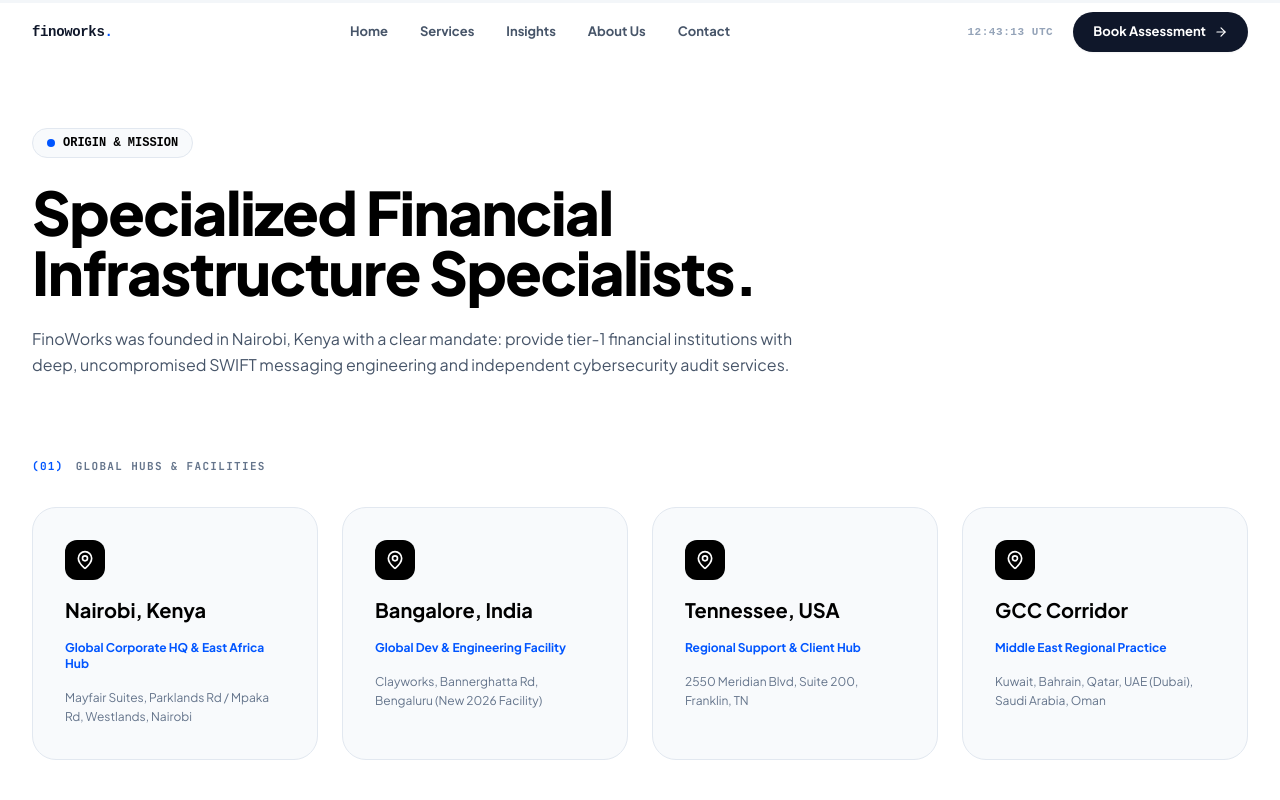
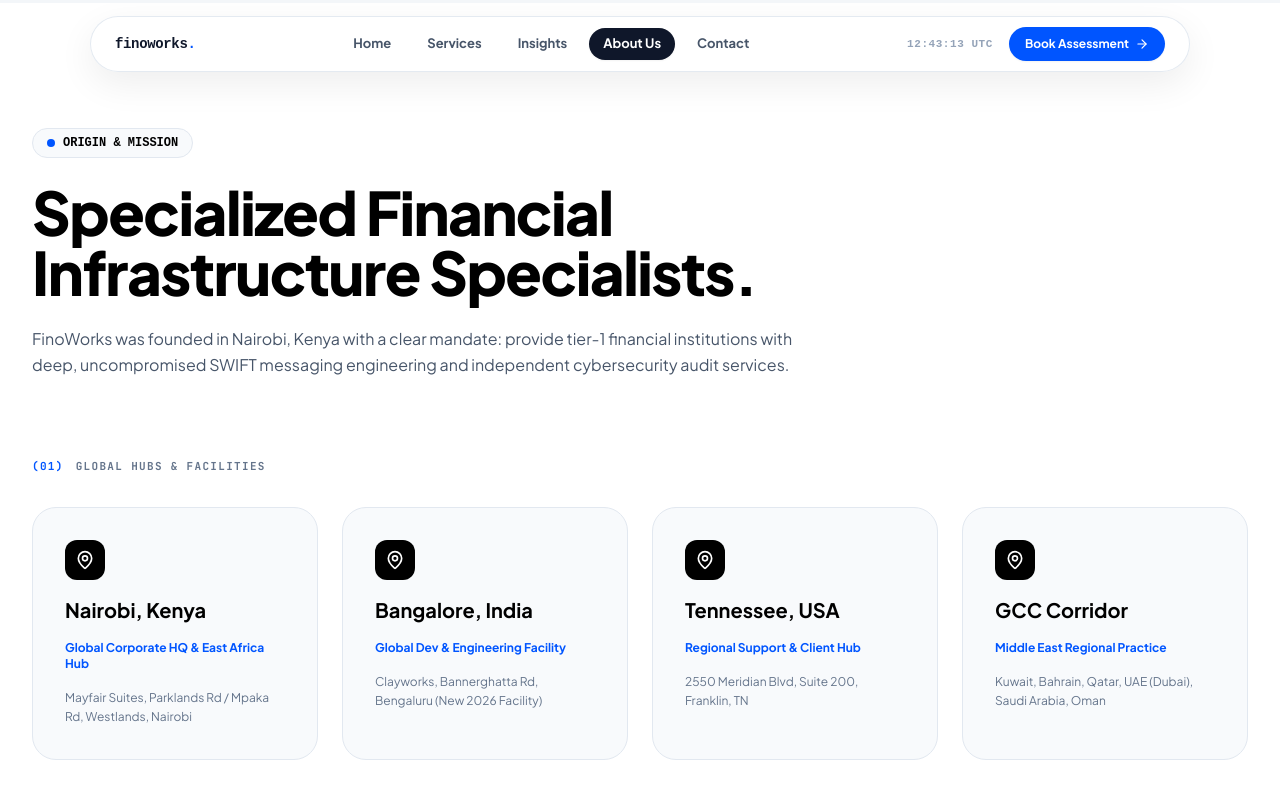
Before and after one commit to SELIXX07/finoworks-web, a Next.js app: page /about-us in a window 1280 px wide. Shown: the top 800 px of the page. Built offline with nearby package versions, Linux system fonts and the light colour scheme.

Commit message:
feat: center floating pill navbar, add dynamic animated aurora mesh background, and smooth entry animations

```diff
--- a/app/globals.css
+++ b/app/globals.css
@@ -83,6 +83,37 @@
 }
 
 /* ──────────────────────────────────────────────
+   PAGE LOAD ENTRY KEYFRAMES
+──────────────────────────────────────────────── */
+@keyframes fadeInUp {
+  from {
+    opacity: 0;
+    transform: translateY(32px);
+  }
+  to {
+    opacity: 1;
+    transform: translateY(0);
+  }
+}
+
+@keyframes scaleIn {
+  from {
+    opacity: 0;
+    transform: scale(0.96) translateY(20px);
+  }
+  to {
+    opacity: 1;
+    transform: scale(1) translateY(0);
+  }
+}
+
+.hero-anim-1 { animation: fadeInUp 0.8s cubic-bezier(0.16, 1, 0.3, 1) forwards; }
+.hero-anim-2 { animation: fadeInUp 0.85s cubic-bezier(0.16, 1, 0.3, 1) 0.1s forwards; opacity: 0; }
+.hero-anim-3 { animation: fadeInUp 0.9s cubic-bezier(0.16, 1, 0.3, 1) 0.2s forwards; opacity: 0; }
+.hero-anim-4 { animation: fadeInUp 0.95s cubic-bezier(0.16, 1, 0.3, 1) 0.3s forwards; opacity: 0; }
+.hero-anim-map { animation: scaleIn 1s cubic-bezier(0.16, 1, 0.3, 1) 0.25s forwards; opacity: 0; }
+
+/* ──────────────────────────────────────────────
    SCROLL REVEAL (.home-reveal → .did-enter)
 ──────────────────────────────────────────────── */
 .home-reveal {
@@ -91,7 +122,7 @@
   transition:
     opacity 0.75s cubic-bezier(0.16, 1, 0.3, 1),
     transform 0.85s cubic-bezier(0.16, 1, 0.3, 1);
-  transition-delay: calc(var(--reveal-i, 0) * 65ms);
+  transition-delay: calc(var(--reveal-i, 0) * 75ms);
   will-change: opacity, transform;
 }
 .home-reveal.did-enter {
--- a/app/layout.tsx
+++ b/app/layout.tsx
@@ -2,7 +2,7 @@
 import './globals.css';
 import LenisProvider from '@/components/LenisProvider';
 import Preloader from '@/components/Preloader';
-import StarfieldGrain from '@/components/StarfieldGrain';
+import DynamicBackground from '@/components/DynamicBackground';
 import ScrollProgress from '@/components/ScrollProgress';
 import Navbar from '@/components/Navbar';
 import Footer from '@/components/Footer';
@@ -30,10 +30,10 @@
 }) {
   return (
     <html lang="en">
-      <body className="antialiased selection:bg-[#0055ff] selection:text-white bg-white text-slate-900">
+      <body className="antialiased selection:bg-[#0055ff] selection:text-white bg-white text-slate-900 min-h-screen relative">
         <Preloader />
         <ScrollProgress />
-        <StarfieldGrain />
+        <DynamicBackground />
         <LenisProvider>
           <Navbar />
           <main className="relative z-10">{children}</main>
--- /dev/null
+++ b/components/DynamicBackground.tsx
@@ -0,0 +1,123 @@
+'use client';
+
+import { useEffect, useRef } from 'react';
+
+export default function DynamicBackground() {
+  const canvasRef = useRef<HTMLCanvasElement>(null);
+
+  useEffect(() => {
+    const canvas = canvasRef.current;
+    if (!canvas) return;
+    const ctx = canvas.getContext('2d');
+    if (!ctx) return;
+
+    let animId: number;
+    let width = (canvas.width = window.innerWidth);
+    let height = (canvas.height = window.innerHeight);
+
+    const handleResize = () => {
+      if (!canvas) return;
+      width = canvas.width = window.innerWidth;
+      height = canvas.height = window.innerHeight;
+    };
+
+    window.addEventListener('resize', handleResize);
+
+    // Dynamic Nodes & Connecting Lines (Mesh Graph)
+    const nodeCount = Math.floor(Math.min(65, width / 24));
+    const nodes = Array.from({ length: nodeCount }, () => ({
+      x: Math.random() * width,
+      y: Math.random() * height,
+      vx: (Math.random() - 0.5) * 0.45,
+      vy: (Math.random() - 0.5) * 0.45,
+      size: Math.random() * 2 + 1.2,
+      pulse: Math.random() * Math.PI * 2,
+    }));
+
+    let mouseX = width / 2;
+    let mouseY = height / 2;
+
+    const handleMouseMove = (e: MouseEvent) => {
+      mouseX = e.clientX;
+      mouseY = e.clientY;
+    };
+
+    window.addEventListener('mousemove', handleMouseMove, { passive: true });
+
+    const render = () => {
+      ctx.clearRect(0, 0, width, height);
+
+      // 1. Draw connecting lines between nearby nodes
+      for (let i = 0; i < nodes.length; i++) {
+        for (let j = i + 1; j < nodes.length; j++) {
+          const dx = nodes[i].x - nodes[j].x;
+          const dy = nodes[i].y - nodes[j].y;
+          const dist = Math.sqrt(dx * dx + dy * dy);
+
+          if (dist < 140) {
+            const alpha = (1 - dist / 140) * 0.15;
+            ctx.strokeStyle = `rgba(0, 85, 255, ${alpha})`;
+            ctx.lineWidth = 0.75;
+            ctx.beginPath();
+            ctx.moveTo(nodes[i].x, nodes[i].y);
+            ctx.lineTo(nodes[j].x, nodes[j].y);
+            ctx.stroke();
+          }
+        }
+      }
+
+      // 2. Update & render individual nodes
+      nodes.forEach((node) => {
+        node.x += node.vx;
+        node.y += node.vy;
+        node.pulse += 0.03;
+
+        // Bounce on edges
+        if (node.x < 0 || node.x > width) node.vx *= -1;
+        if (node.y < 0 || node.y > height) node.vy *= -1;
+
+        // Subtle mouse repulsion / attraction
+        const mdx = mouseX - node.x;
+        const mdy = mouseY - node.y;
+        const mdist = Math.sqrt(mdx * mdx + mdy * mdy);
+        if (mdist < 180) {
+          node.x -= (mdx / mdist) * 0.35;
+          node.y -= (mdy / mdist) * 0.35;
+        }
+
+        const currentAlpha = 0.25 + Math.sin(node.pulse) * 0.18;
+        ctx.fillStyle = `rgba(0, 85, 255, ${currentAlpha})`;
+        ctx.beginPath();
+        ctx.arc(node.x, node.y, node.size, 0, Math.PI * 2);
+        ctx.fill();
+      });
+
+      animId = requestAnimationFrame(render);
+    };
+
+    animId = requestAnimationFrame(render);
+
+    return () => {
+      window.removeEventListener('resize', handleResize);
+      window.removeEventListener('mousemove', handleMouseMove);
+      cancelAnimationFrame(animId);
+    };
+  }, []);
+
+  return (
+    <div className="fixed inset-0 pointer-events-none z-0 overflow-hidden" aria-hidden="true">
+      {/* ── Fluid Glowing Aurora Blobs (Animated Mesh Glow) ── */}
+      <div className="absolute -top-[20%] -left-[10%] w-[65vw] h-[65vw] max-w-[850px] max-h-[850px] rounded-full bg-gradient-to-br from-blue-400/20 via-[#0055ff]/15 to-transparent blur-[120px] animate-pulse [animation-duration:8s]" />
+
+      <div className="absolute top-[35%] -right-[15%] w-[60vw] h-[60vw] max-w-[750px] max-h-[750px] rounded-full bg-gradient-to-bl from-cyan-400/15 via-blue-500/10 to-transparent blur-[130px] animate-pulse [animation-duration:11s]" />
+
+      <div className="absolute -bottom-[20%] left-[20%] w-[55vw] h-[55vw] max-w-[700px] max-h-[700px] rounded-full bg-gradient-to-tr from-indigo-400/15 via-blue-400/10 to-transparent blur-[140px] animate-pulse [animation-duration:9s]" />
+
+      {/* ── Interactive Cyber Mesh Node Canvas ── */}
+      <canvas ref={canvasRef} className="absolute inset-0 h-full w-full opacity-70" />
+
+      {/* ── Film Grain Noise ── */}
+      <div className="grain" />
+    </div>
+  );
+}
--- a/components/LenisProvider.tsx
+++ b/components/LenisProvider.tsx
@@ -1,27 +1,30 @@
 'use client';
 
 import { useEffect } from 'react';
+import { usePathname } from 'next/navigation';
 import Lenis from 'lenis';
 
 export default function LenisProvider({ children }: { children: React.ReactNode }) {
+  const pathname = usePathname();
+
   useEffect(() => {
     // 1. Initialize Lenis Inertia Smooth Scroll
     const lenis = new Lenis({
-      duration: 1.25,
+      duration: 1.2,
       easing: (t) => Math.min(1, 1.001 - Math.pow(2, -10 * t)),
       smoothWheel: true,
       wheelMultiplier: 1.0,
       touchMultiplier: 1.8,
     });
 
+    let animId: number;
     function raf(time: number) {
       lenis.raf(time);
-      requestAnimationFrame(raf);
+      animId = requestAnimationFrame(raf);
     }
+    animId = requestAnimationFrame(raf);
 
-    requestAnimationFrame(raf);
-
-    // 2. IntersectionObserver for DayNight-Style Floating Card & Element Reveals (.home-reveal -> .did-enter)
+    // 2. Comprehensive IntersectionObserver for Smooth Staggered Reveals
     const observer = new IntersectionObserver(
       (entries) => {
         entries.forEach((entry) => {
@@ -31,22 +34,32 @@
         });
       },
       {
-        rootMargin: '0px 0px -80px 0px',
-        threshold: 0.1,
+        rootMargin: '0px 0px -40px 0px',
+        threshold: 0.05,
       }
     );
 
-    const revealElements = document.querySelectorAll('.home-reveal');
-    revealElements.forEach((el, index) => {
-      (el as HTMLElement).style.setProperty('--reveal-i', `${index % 6}`);
-      observer.observe(el);
-    });
+    const observeElements = () => {
+      const revealElements = document.querySelectorAll('.home-reveal:not(.did-enter)');
+      revealElements.forEach((el, index) => {
+        (el as HTMLElement).style.setProperty('--reveal-i', `${index % 6}`);
+        observer.observe(el);
+      });
+    };
+
+    observeElements();
+
+    // Re-check on dynamic mutations / route changes
+    const mutationObs = new MutationObserver(observeElements);
+    mutationObs.observe(document.body, { childList: true, subtree: true });
 
     return () => {
+      cancelAnimationFrame(animId);
       lenis.destroy();
       observer.disconnect();
+      mutationObs.disconnect();
     };
-  }, []);
+  }, [pathname]);
 
   return <>{children}</>;
 }
--- a/components/Navbar.tsx
+++ b/components/Navbar.tsx
@@ -2,12 +2,13 @@
 
 import Link from 'next/link';
 import { useState, useEffect } from 'react';
+import { usePathname } from 'next/navigation';
 import { ArrowRight, Menu, X } from 'lucide-react';
 
 export default function Navbar() {
   const [clock, setClock] = useState('');
-  const [scrolled, setScrolled] = useState(false);
   const [mobileOpen, setMobileOpen] = useState(false);
+  const pathname = usePathname();
 
   useEffect(() => {
     const tick = () => {
@@ -22,12 +23,6 @@
     return () => clearInterval(id);
   }, []);
 
-  useEffect(() => {
-    const fn = () => setScrolled(window.scrollY > 20);
-    window.addEventListener('scroll', fn, { passive: true });
-    return () => window.removeEventListener('scroll', fn);
-  }, []);
-
   const navLinks = [
     { label: 'Home', href: '/' },
     { label: 'Services', href: '/services' },
@@ -37,64 +32,74 @@
   ];
 
   return (
-    <header
-      className={`fixed top-0 left-0 right-0 z-50 transition-all duration-300 ${
-        scrolled
-          ? 'border-b border-slate-200/80 backdrop-blur-xl bg-white/90 shadow-sm'
-          : 'bg-transparent'
-      }`}
-    >
-      <nav className="max-w-[1600px] mx-auto px-6 md:px-8 h-16 flex items-center justify-between">
-        {/* Logo */}
+    <header className="fixed top-4 left-0 right-0 z-50 flex justify-center px-4 sm:px-6 pointer-events-none">
+      {/* Centered Floating Glassmorphic Pill Container */}
+      <nav className="pointer-events-auto flex items-center justify-between gap-4 md:gap-8 px-6 py-2.5 rounded-full bg-white/90 border border-slate-200/90 shadow-[0_12px_36px_rgba(0,0,0,0.07)] backdrop-blur-xl max-w-[1100px] w-full transition-all duration-300">
+
+        {/* Left: Brand Logo */}
         <Link
           href="/"
-          className="font-mono text-[14px] font-extrabold text-slate-900 tracking-tight hover:text-[#0055ff] transition-colors"
+          className="font-mono text-[14px] font-extrabold text-slate-900 tracking-tight hover:text-[#0055ff] transition-colors shrink-0"
         >
           finoworks<span className="text-[#0055ff]">.</span>
         </Link>
 
-        {/* Center Nav: Home, Services, Insights, About Us, Contact */}
-        <div className="hidden md:flex items-center gap-8">
+        {/* Center: Navigation Links */}
+        <div className="hidden md:flex items-center gap-1 sm:gap-2">
+          {navLinks.map((l) => {
+            const isActive = pathname === l.href;
+            return (
+              <Link
+                key={l.href}
+                href={l.href}
+                className={`text-[13px] font-bold px-3.5 py-1.5 rounded-full transition-all duration-200 ${
+                  isActive
+                    ? 'bg-slate-900 text-white shadow-sm'
+                    : 'text-slate-600 hover:text-slate-900 hover:bg-slate-100/80'
+                }`}
+              >
+                {l.label}
+              </Link>
+            );
+          })}
+        </div>
+
+        {/* Right: Live UTC Clock + CTA Button */}
+        <div className="hidden md:flex items-center gap-4 shrink-0">
+          <span className="font-mono text-[11px] text-slate-400 tracking-wider font-bold">
+            {clock}
+          </span>
+          <Link
+            href="/contact-us"
+            className="inline-flex items-center gap-1.5 bg-[#0055ff] hover:bg-slate-900 text-white font-bold text-[12px] px-4 py-2 rounded-full transition-all shadow-sm"
+          >
+            <span>Book Assessment</span>
+            <ArrowRight className="w-3.5 h-3.5" />
+          </Link>
+        </div>
+
+        {/* Mobile Hamburger Button */}
+        <button
+          className="md:hidden text-slate-900 p-1"
+          onClick={() => setMobileOpen(!mobileOpen)}
+          aria-label="Toggle menu"
+        >
+          {mobileOpen ? <X className="w-5 h-5" /> : <Menu className="w-5 h-5 text-slate-900" />}
+        </button>
+      </nav>
+
+      {/* Mobile Drawer */}
+      {mobileOpen && (
+        <div className="pointer-events-auto fixed top-20 left-4 right-4 bg-white/98 backdrop-blur-2xl border border-slate-200 rounded-3xl p-6 shadow-2xl flex flex-col gap-4 z-50 md:hidden animate-in fade-in zoom-in-95 duration-200">
           {navLinks.map((l) => (
             <Link
               key={l.href}
               href={l.href}
-              className="text-[13px] text-slate-600 hover:text-slate-900 transition-colors font-bold"
-            >
-              {l.label}
-            </Link>
-          ))}
-        </div>
-
-        {/* Right: Clock + CTA */}
-        <div className="hidden md:flex items-center gap-5">
-          <span className="font-mono text-[11px] text-slate-400 tracking-wider font-bold">{clock}</span>
-          <Link
-            href="/contact-us"
-            className="inline-flex items-center gap-2 bg-slate-900 hover:bg-[#0055ff] text-white font-bold text-[13px] px-5 py-2.5 rounded-full transition-all shadow-sm"
-          >
-            Book Assessment <ArrowRight className="w-3.5 h-3.5" />
-          </Link>
-        </div>
-
-        {/* Mobile toggle */}
-        <button
-          className="md:hidden text-slate-900"
-          onClick={() => setMobileOpen(!mobileOpen)}
-          aria-label="Toggle menu"
-        >
-          {mobileOpen ? <X className="w-5 h-5" /> : <Menu className="w-5 h-5" />}
-        </button>
-      </nav>
-
-      {/* Mobile Menu */}
-      {mobileOpen && (
-        <div className="md:hidden bg-white/98 backdrop-blur-xl border-t border-slate-200 px-6 py-6 flex flex-col gap-5 shadow-xl">
-          {navLinks.map((l) => (
-            <Link
-              key={l.href}
-              href={l.href}
-              className="text-[15px] text-slate-700 hover:text-slate-900 transition-colors font-bold"
+              className={`text-[15px] font-bold px-4 py-2.5 rounded-2xl transition-colors ${
+                pathname === l.href
+                  ? 'bg-slate-900 text-white'
+                  : 'text-slate-700 hover:bg-slate-100'
+              }`}
               onClick={() => setMobileOpen(false)}
             >
               {l.label}
@@ -102,10 +107,11 @@
           ))}
           <Link
             href="/contact-us"
-            className="inline-flex items-center gap-2 bg-slate-900 hover:bg-[#0055ff] text-white font-bold text-[14px] px-5 py-3 rounded-full w-fit mt-2"
+            className="inline-flex items-center justify-center gap-2 bg-[#0055ff] text-white font-bold text-[14px] px-5 py-3 rounded-2xl mt-2 shadow-md"
             onClick={() => setMobileOpen(false)}
           >
-            Book Assessment <ArrowRight className="w-3.5 h-3.5" />
+            <span>Book Assessment</span>
+            <ArrowRight className="w-4 h-4" />
           </Link>
         </div>
       )}
```
Also changed, not shown: components/Hero.tsx (+12 -10 lines).
